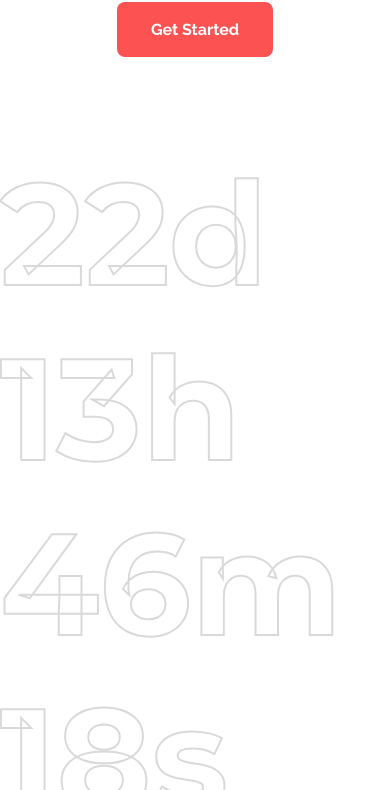
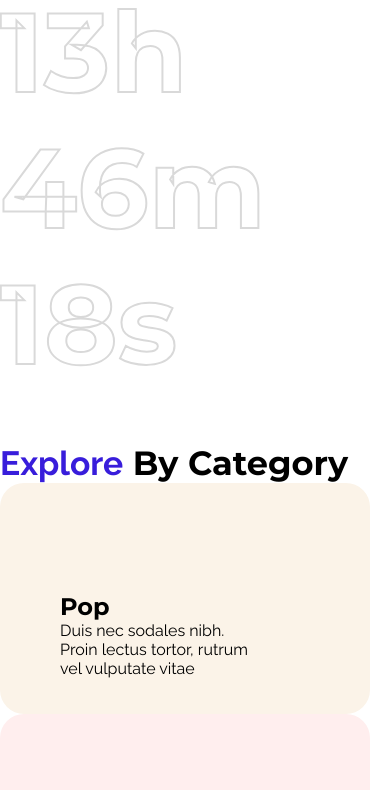
Before and after one commit to honeylemonicetea/Musik, a plain HTML site: page index.html in a window 390 px wide. Shown: the part 773-1563 px from the top of the page. Drawn offline with nearby package versions, Linux system fonts and the light colour scheme.

Commit message:
remove margin

```diff
--- a/style.css
+++ b/style.css
@@ -957,10 +957,16 @@
         max-width: 100%;
     }
     html{
-        overflow-x: hidden;
+        /* overflow-x: hidden; */
         /* border: 1px solid; */
     }
 
+    *{
+        /* border: solid red 2px; */
+        position: static;
+        transform: translate(0);
+        margin: 0 !important;
+    }
     /* header */
     .menu{
         flex-direction: column;
@@ -972,6 +978,9 @@
             margin: 10px;
         }
 
+    .transp{
+        font-size: 7rem;
+    }
 
     .banner-inner{
         margin: 20px;
```
